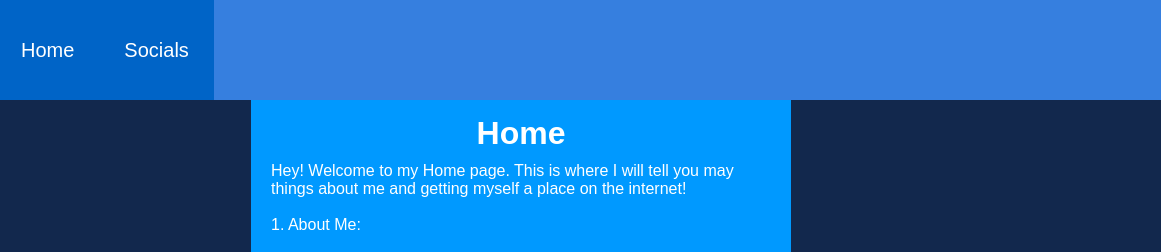
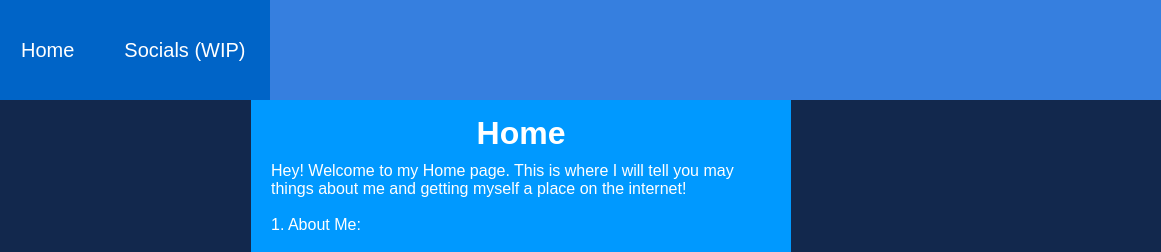
Before and after one commit to Living3757/living3757.github.io, a plain HTML site: page index.html in a window 1280 px wide. Shown: the top 252 px of the page, 119-1280 px from the left. Drawn offline with Linux system fonts and the light colour scheme.

Commit message:
Update index.html

```diff
--- a/index.html
+++ b/index.html
@@ -10,7 +10,7 @@
             <ul>
                 <li><img src="obiwankenobilego.png"></li>
                 <li><a href="./index.html">Home</a></li>
-                <li><a href="Socials/index.html">Socials</a></li>
+                <li><a href="#">Socials (WIP)</a></li>
             </ul>
         </nav>
 
```
